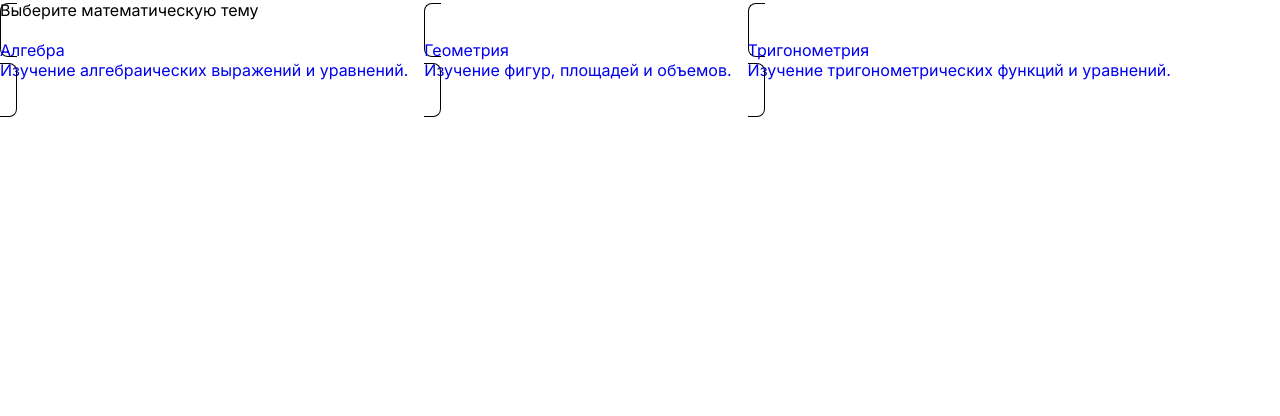
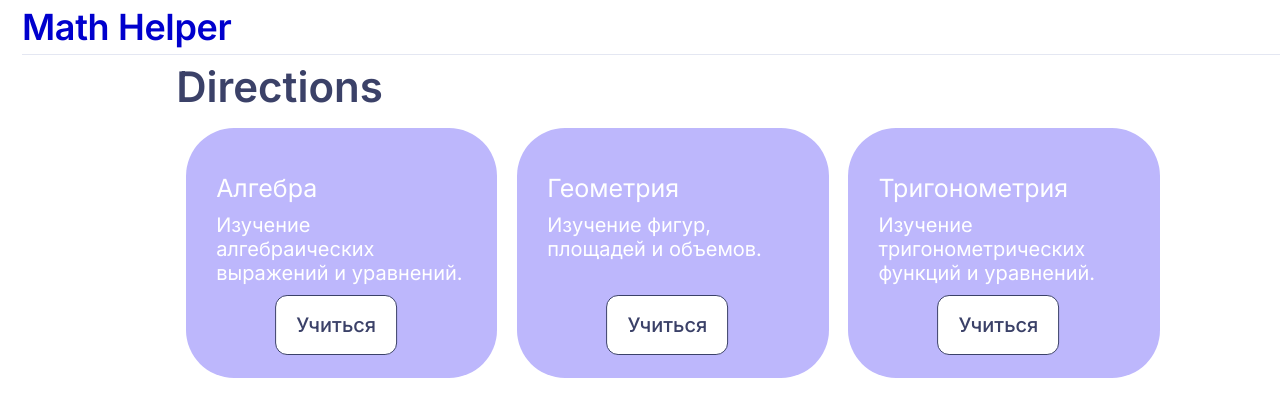
Before and after one commit to DeHopen/SWP, a Next.js app: page / in a window 1280 px wide. Shown: the top 416 px of the page. Built offline with nearby package versions, Linux system fonts and the light colour scheme.

Commit message:
Add files via upload

```diff
--- a/package.json
+++ b/package.json
@@ -14,8 +14,7 @@
     "next": "14.2.4",
     "react": "^18",
     "react-dom": "^18",
-    "react-redux": "^9.1.2",
-    "sass": "^1.77.6"
+    "react-redux": "^9.1.2"
   },
   "devDependencies": {
     "@types/node": "^20",
--- a/src/app/page.tsx
+++ b/src/app/page.tsx
@@ -1,5 +1,6 @@
 // pages/index.tsx
 import Link from 'next/link';
+import "@/components/styles/UserPart.scss";
 
 const topics = [
   { id: 1, name: 'Алгебра', description: 'Изучение алгебраических выражений и уравнений.' },
@@ -9,18 +10,27 @@ const topics = [
 
 export default function Home() {
   return (
+      <div className='admin-panel'>
+          <h1 className="title">Math Helper</h1>
+          <main>
+              <div className="documentation"></div>
               <div>
-        <h1>Выберите математическую тему</h1>
-        <div style={{ display: 'flex', gap: '1rem' }}>
+                  <h2>Directions</h2>
+                  <div className="tasks">
                   {topics.map((topic) => (
+                        <div className="task-item">
+                          <h3>{topic.name}</h3>
+                          <p>{topic.description}</p>
+                            <div className="btn-study">
                             <Link key={topic.id} href={`/task/${topic.id}`}>
-                <span style={{ border: '1px solid #000', padding: '1rem', borderRadius: '8px' }}>
-                  <h2>{topic.name}</h2>
-                  <p>{topic.description}</p>
-                </span>
+                                <button>Учиться</button>
                             </Link>
+                            </div>
+                        </div>
                       ))}
                   </div>
               </div>
+          </main>
+      </div>
   );
 }
--- a/src/components/AdminPanel/AdminPanel.tsx
+++ b/src/components/AdminPanel/AdminPanel.tsx
@@ -85,7 +85,7 @@ const AdminPanel = () => {
     const tasks = selectedTopic && topics[selectedTopic] ? topics[selectedTopic] : [];
 
     return (
-        <div className='admin-panel'>
+        <div className='main-user-page'>
             <h1 className="title">Math Helper</h1>
             <main>
                 <div className="documentation"></div>
--- /dev/null
+++ b/src/components/styles/UserPart.scss
@@ -0,0 +1,81 @@
+.title {
+  font-size: 36px;
+  font-weight: 600;
+  line-height: 54px;
+  letter-spacing: -0.01em;
+  color: #0000CD;
+  border-bottom: #E4E7F2 solid 1px;
+  margin-left: 22px;
+}
+
+.documentation {
+  width: 20%;
+}
+
+main {
+  display: flex;
+  align-items: baseline;
+  label {
+    color: #0000CD;
+    font-weight: 700;
+    font-size: 23px;
+  }
+}
+
+h2 {
+  font-size: 42px;
+  font-weight: 600;
+  line-height: 63px;
+  text-align: left;
+  color: #3B4168;
+}
+
+.tasks {
+  display: grid;
+  grid-template-columns: 30% 30% 30%;
+}
+
+.task-item {
+  height: 250px;
+  border-radius: 48px;
+  background: #BDB7FC;
+  color: #FFFFFF;
+  padding: 45px 30px;
+  margin: 3%;
+  position: relative;
+  display: flex;
+  flex-direction: column;
+  justify-content: flex-start;
+}
+
+.task-item h3 {
+  font-size: 25px;
+  padding-bottom: 10px;
+}
+
+.task-item p {
+  font-size: 20px;
+}
+
+.task-item button {
+  background: #FFFFFF;
+  color: #3B4168;
+  border: #3B4168 solid 1px;
+  border-radius: 12px;
+  padding: 14px 20px;
+  font-size: 20px;
+  font-weight: 500;
+  line-height: 30px;
+  text-align: center;
+  margin: 10px;
+  position: absolute;
+  bottom: 5%;
+  left: 45%;
+  text-align: center;
+  transform: translateX(-50%);
+}
+
+button:hover {
+  background: #3B4168;
+  color: #FFFFFF;
+}
--- /dev/null
+++ b/src/components/styles/UserPartTopic.scss
@@ -0,0 +1,77 @@
+.title {
+  font-size: 36px;
+  font-weight: 600;
+  line-height: 54px;
+  letter-spacing: -0.01em;
+  color: #0000CD;
+  border-bottom: #E4E7F2 solid 1px;
+  margin-left: 22px;
+}
+
+.documentation {
+  width: 20%;
+}
+
+main {
+  display: flex;
+  align-items: baseline;
+  label {
+    color: #0000CD;
+    font-weight: 700;
+    font-size: 23px;
+  }
+}
+
+h2 {
+  font-size: 42px;
+  font-weight: 600;
+  line-height: 63px;
+  text-align: left;
+  color: #3B4168;
+}
+
+.topics {
+  display: grid;
+  grid-template-columns: repeat(3, minmax(0, 1fr));
+  gap: 15px;
+
+}
+button {
+  background: #FFFFFF;
+  color: #3B4168;
+  border: #3B4168 solid 1px;
+  border-radius: 12px;
+  padding: 14px 20px;
+  font-size: 20px;
+  font-weight: 500;
+  line-height: 30px;
+  text-align: center;
+  margin: 10px;
+}
+
+button:hover {
+  background: #3B4168;
+  color: #FFFFFF;
+}
+
+.topic-item {
+  border-radius: 48px;
+  background: #BDB7FC;
+  padding: 45px 30px;
+  display: flex;
+  flex-direction: column;
+  justify-content: flex-start;
+  align-items: center;
+  flex-grow: 1;
+}
+
+.topic-item h3 {
+  font-size: 25px;
+  color: #FFFFFF;
+  padding-bottom: 10px;
+}
+
+.topic-item p {
+  font-size: 20px;
+  color: #3B4168;
+}
```
Also changed, not shown: src/app/task/[id]/page.tsx (+13 -10 lines), 1 other file (tests, documents, lock files or other folders). Lines whose indentation alone changed are shown as unchanged.
